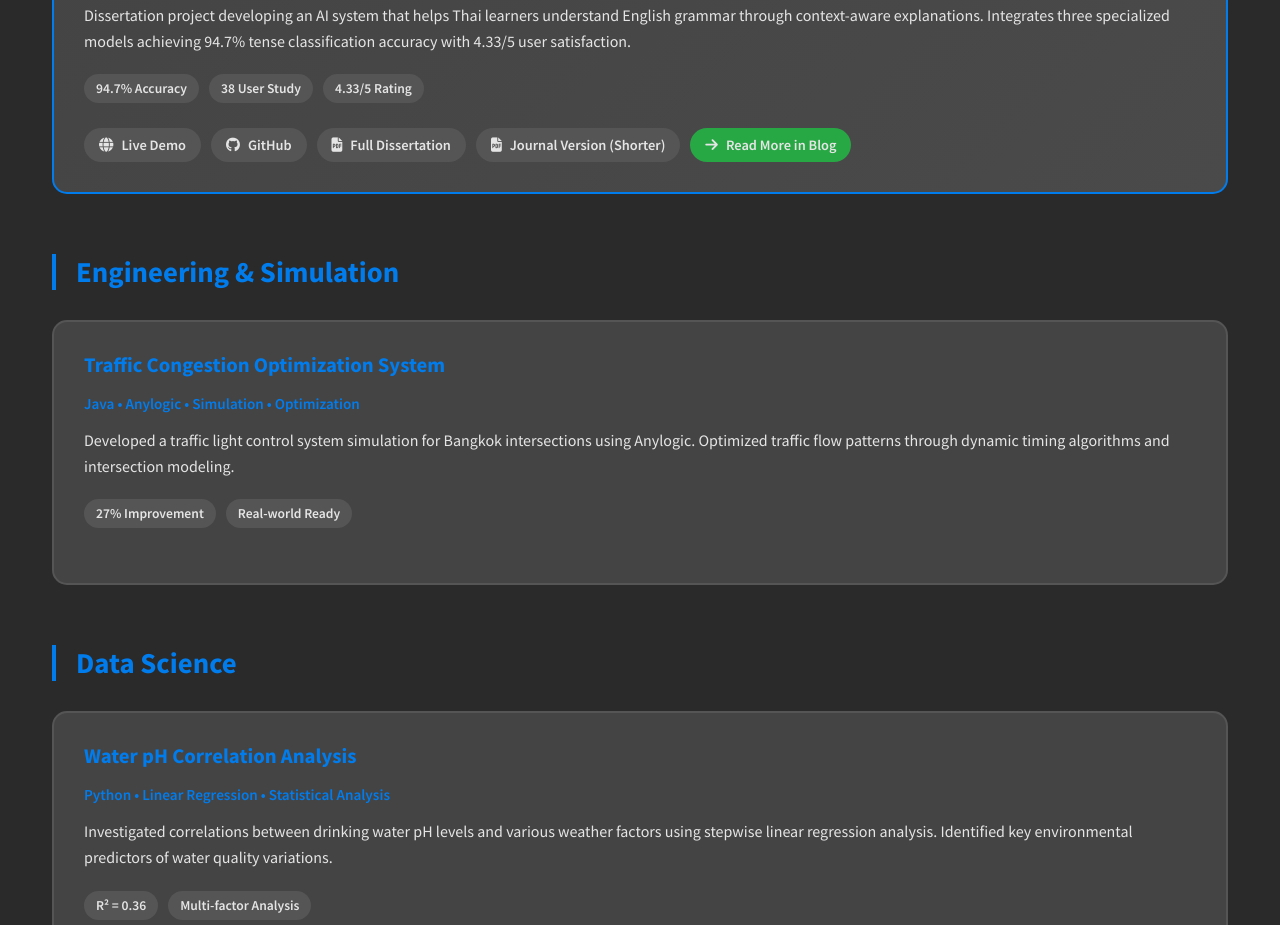
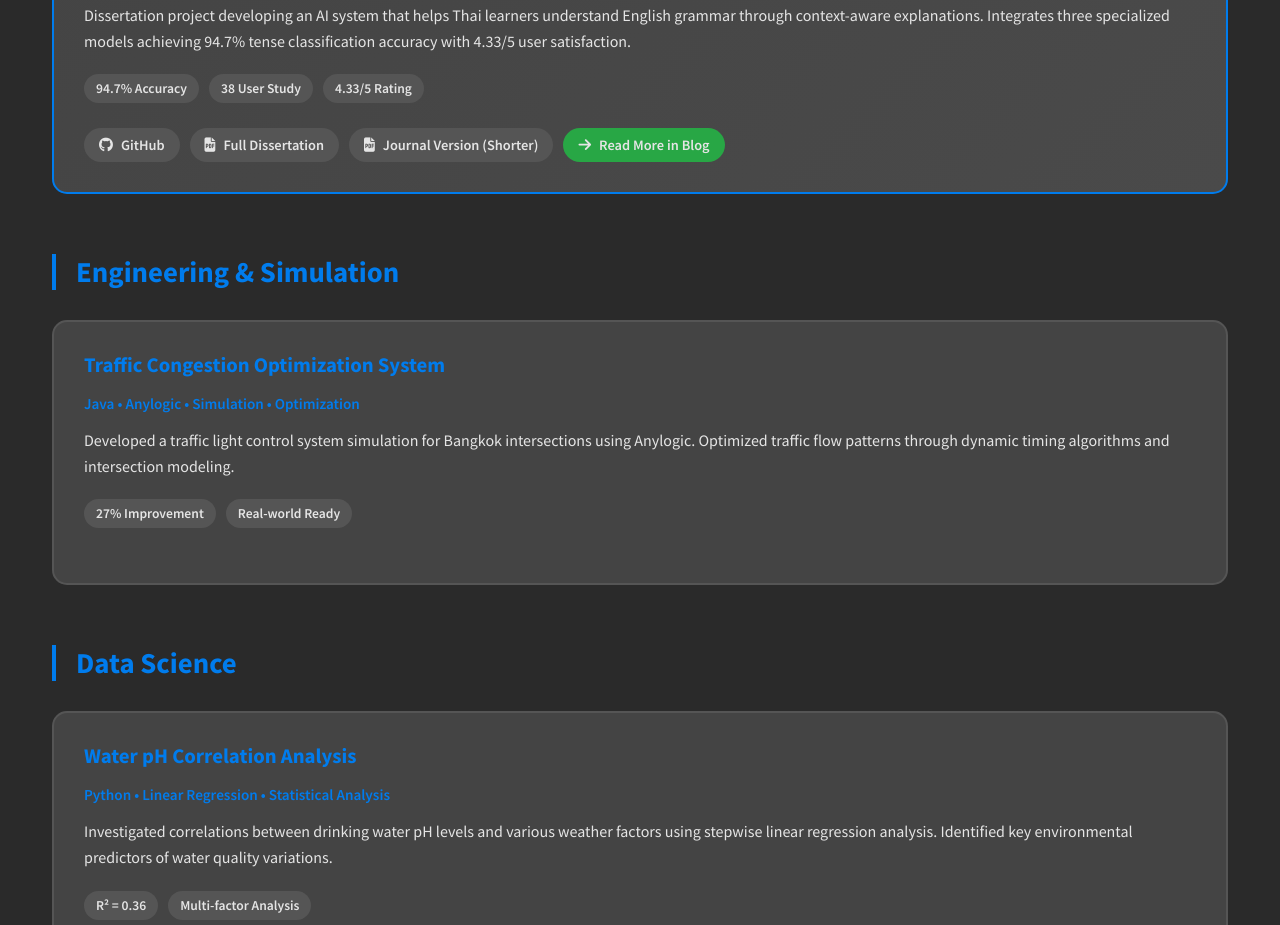
Before and after one commit to sandpapat/sandpapat.github.io, a plain HTML site: page index.html in a window 1280 px wide. Shown: the part 4200-5125 px from the top of the page. Drawn offline with nearby package versions, Linux system fonts and the light colour scheme.

Commit message:
Remove Live Demo link from Thaislate project section

```diff
--- a/index.html
+++ b/index.html
@@ -284,9 +284,6 @@
                             <span class="metric">4.33/5 Rating</span>
                         </div>
                         <div class="project-links">
-                            <a href="https://thaislate.ai" class="project-link" target="_blank">
-                                <i class="fa-solid fa-globe"></i> Live Demo
-                            </a>
                             <a href="https://github.com/sandpapat/Thaislate" class="project-link" target="_blank">
                                 <i class="fa-brands fa-github"></i> GitHub
                             </a>
```
